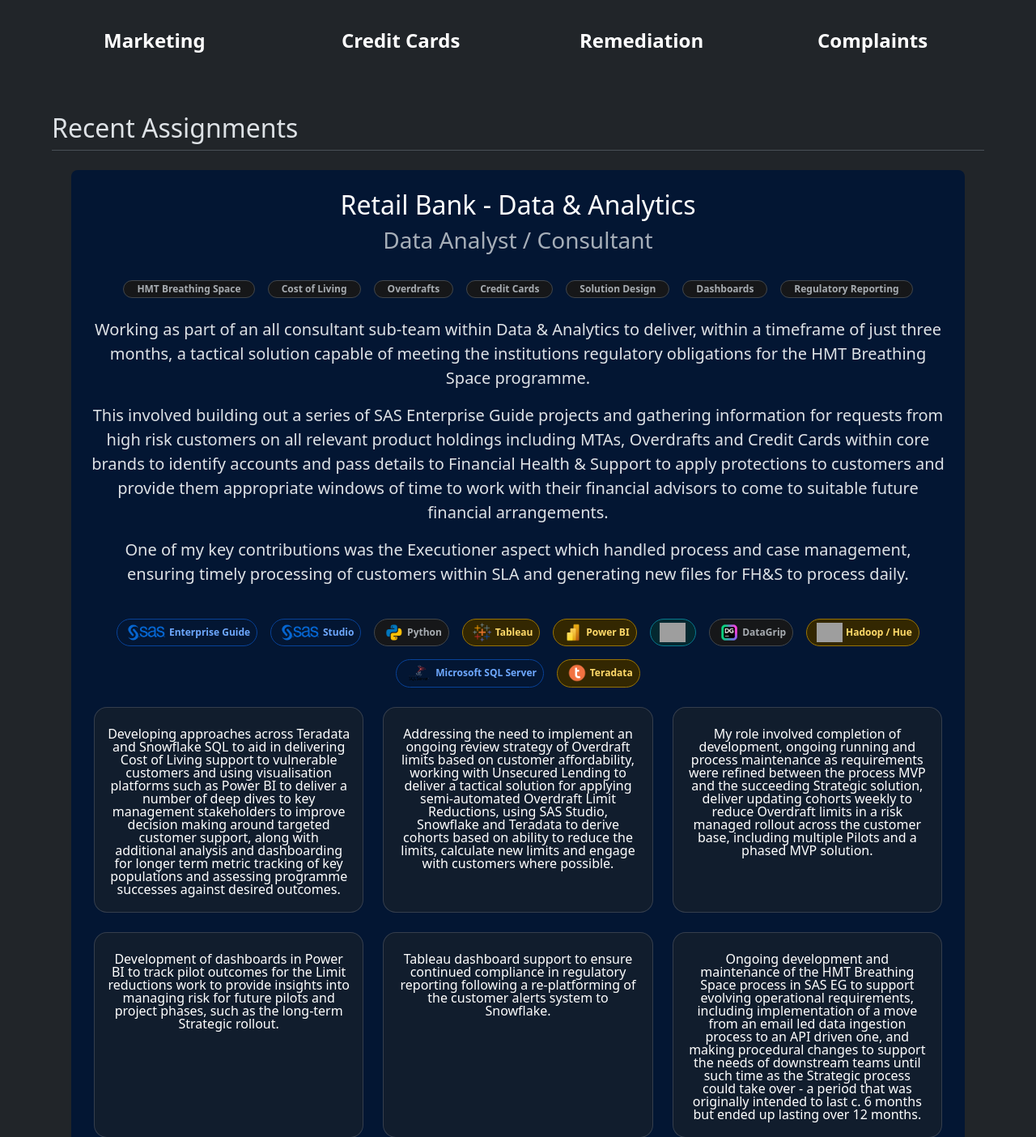
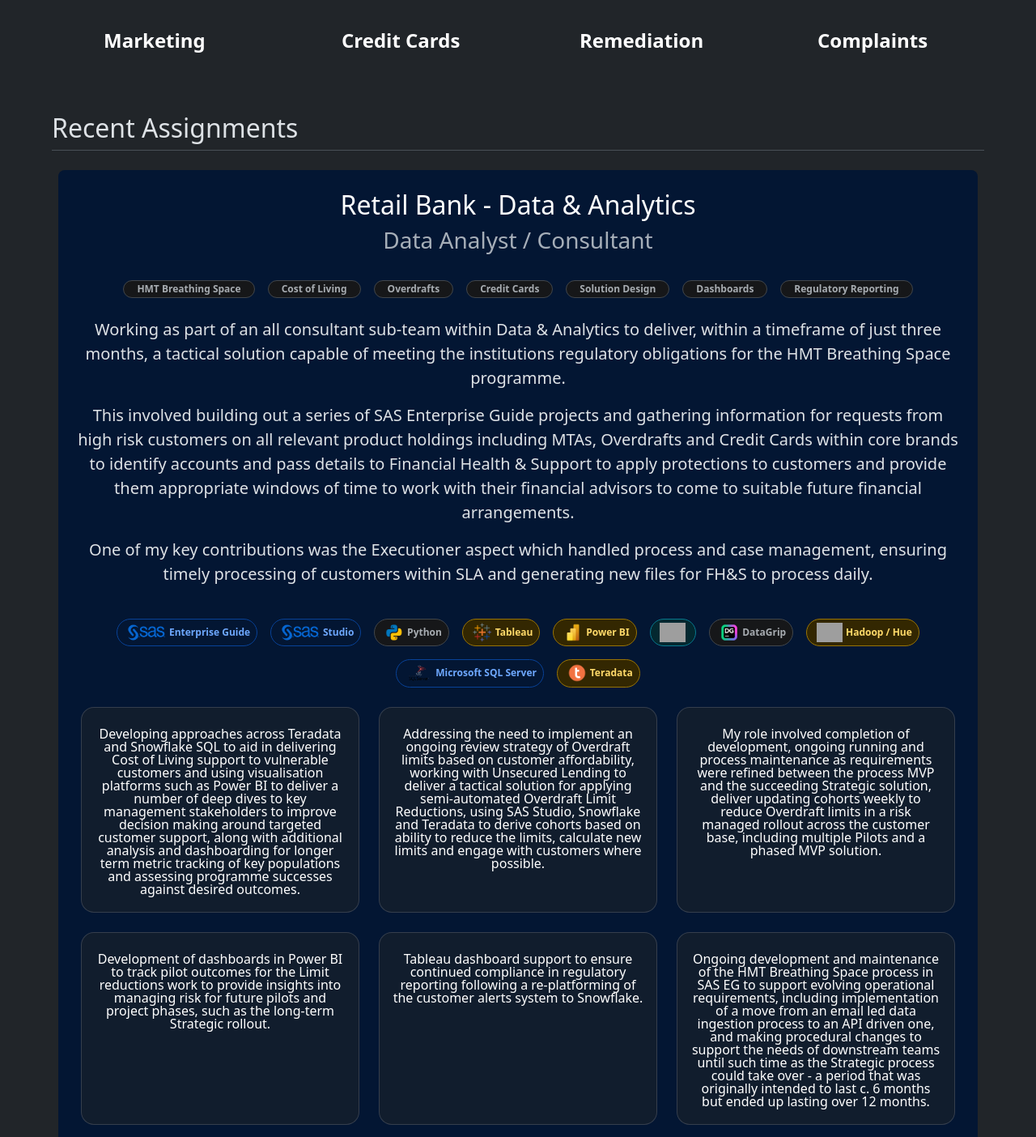
Before and after one commit to mtcraig/fullstack-learning, a web app: file pages/resume.html in a window 1280 px wide. Shown: the part 2560-3964 px from the top of the page at 81% size. Run offline with its HTML, style and script files only (its server is not run), Linux system fonts and the light colour scheme; grey boxes are pictures that could not be loaded.

Commit message:
Widened history and assignment panels

```diff
--- a/pages/resume.html
+++ b/pages/resume.html
@@ -112,7 +112,7 @@
 
             <div class="container px-4 pt-4" id="featured-3">
                 <h2 class="pb-2 border-bottom">History</h2>
-                <div class="list-group py-4 mx-4">
+                <div class="list-group py-4 px-2">
                     <a class="list-group-item d-flex gap-3 py-3 bg-primary-subtle"
                         aria-current="true"> <img src="../assets/emp/talan.svg" alt="" height="50" flex-shrink-0">
                         <div class="d-flex gap-2 w-100 justify-content-between">
@@ -560,7 +560,7 @@
 
             <div class="container px-4 pt-5" id="icon-grid">
                 <h2 class="pb-2 border-bottom">Recent Assignments</h2>
-                <div class="container mt-4 px-4 py-50">
+                <div class="container mt-4 px-2 py-50">
                     <div class="p-4 text-center bg-body-tertiary rounded-3 bg-primary-subtle">
                         <div>
                             <h2 class="text-body-emphasis">Retail Bank - Data & Analytics</h2>
@@ -725,7 +725,7 @@
 
                 <!-- Next Assignment -->
 
-                <div class="container mt-4 px-4 py-50">
+                <div class="container mt-4 px-2 py-50">
                     <div class="p-4 text-center bg-body-tertiary rounded-3 bg-primary-subtle">
                         <div>
                             <h2 class="text-body-emphasis">Retail Bank - Data Migration / Separation</h2>
@@ -845,7 +845,7 @@
 
                 <!-- Next Assignment -->
 
-                <div class="container mt-4 px-4 py-50">
+                <div class="container mt-4 px-2 py-50">
                     <div class="p-4 text-center bg-body-tertiary rounded-3 bg-primary-subtle">
                         <div>
                             <h2 class="text-body-emphasis">Retail Bank - Change Management</h2>
@@ -917,7 +917,7 @@
 
                 <!-- Next Assignment -->
 
-                <div class="container mt-4 px-4 py-50">
+                <div class="container mt-4 px-2 py-50">
                     <div class="p-4 text-center bg-body-tertiary rounded-3 bg-primary-subtle">
                         <div>
                             <h2 class="text-body-emphasis">Retail Bank - IRB/IFRS9</h2>
@@ -969,7 +969,7 @@
 
                 <!-- Next Assignment -->
 
-                <div class="container mt-4 px-4 py-50">
+                <div class="container mt-4 px-2 py-50">
                     <div class="p-4 text-center bg-body-tertiary rounded-3 bg-primary-subtle">
                         <div>
                             <h2 class="text-body-emphasis">Retail Bank - Data Quality</h2>
@@ -1021,7 +1021,7 @@
 
                 <!-- Next Assignment -->
 
-                <div class="container mt-4 px-4 py-50">
+                <div class="container mt-4 px-2 py-50">
                     <div class="p-4 text-center bg-body-tertiary rounded-3 bg-primary-subtle">
                         <div>
                             <h2 class="text-body-emphasis">Retail Bank - Customer Advocates Office</h2>
```
